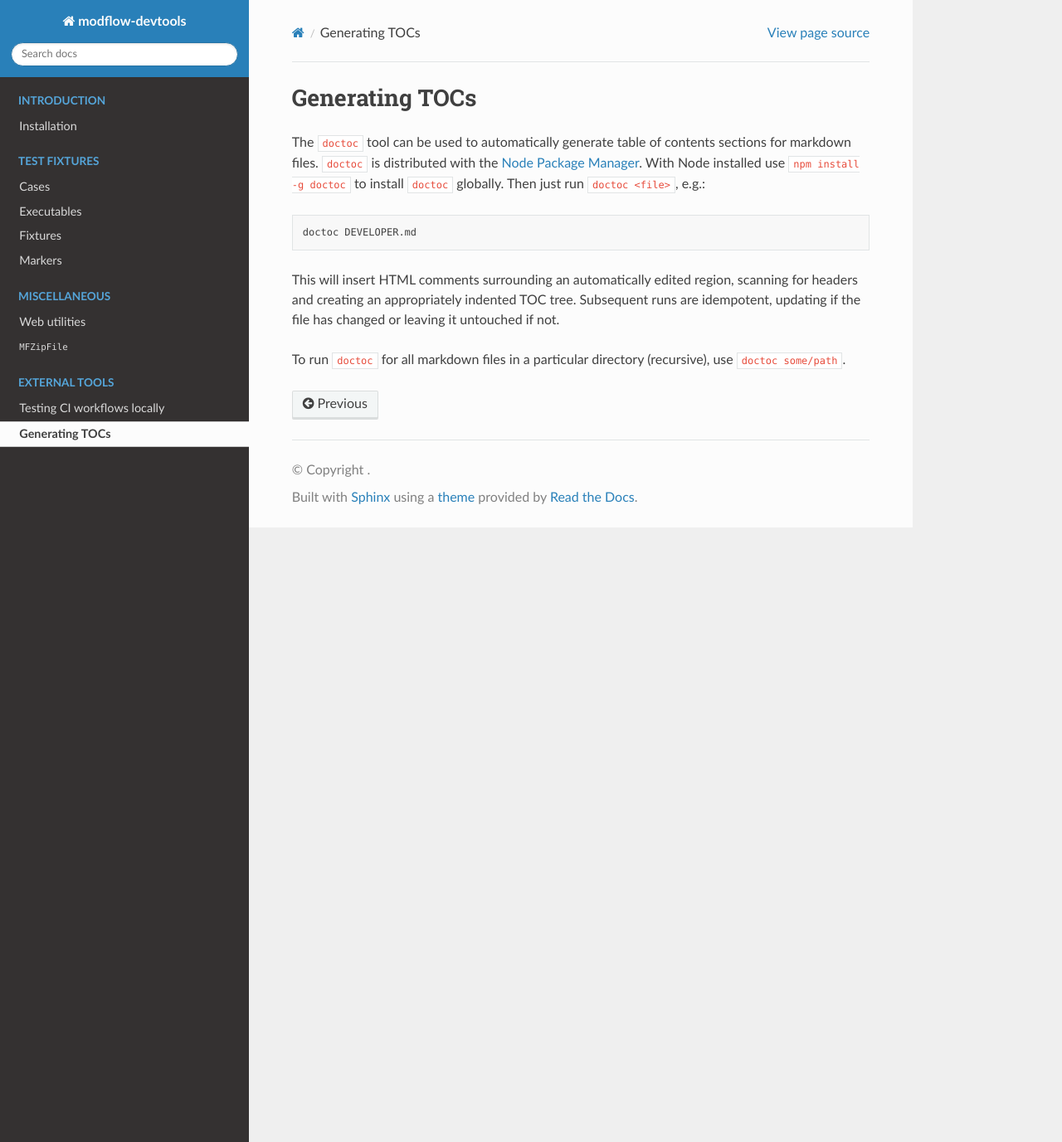
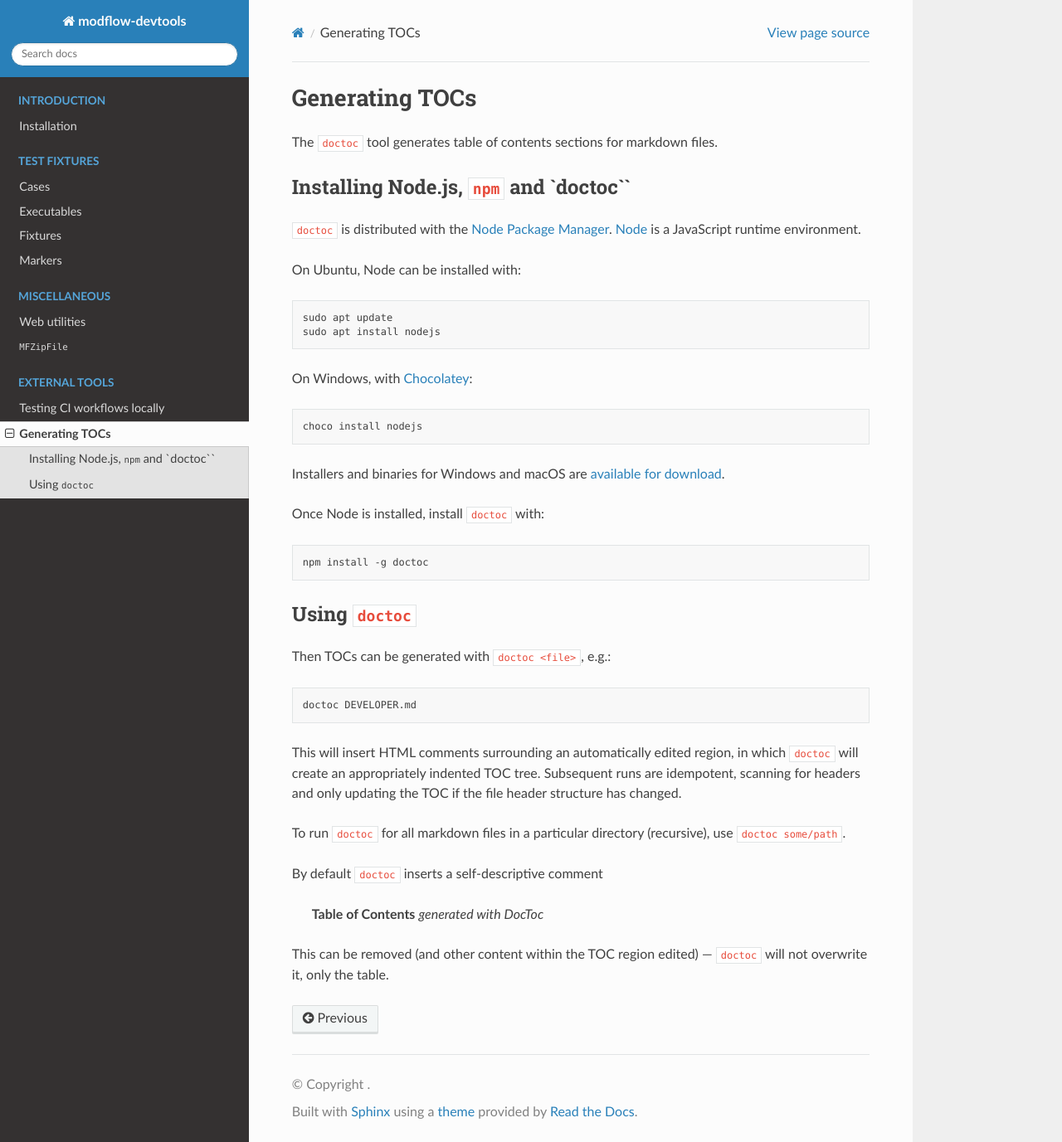
Before and after one commit to MODFLOW-USGS/modflow-devtools, a Sphinx documentation site: the page built from docs/md/doctoc.md, in a window 1280 px wide and 1377 px high. Shown: the whole window at 83% size. Built offline with Sphinx 7.4.7 and the Read the Docs theme 2.0.0, drawn with Linux system fonts in a browser that asks for light colours.

Commit message:
docs: add install and usage docs for node and doctoc (#86)

````diff
--- a/docs/md/doctoc.md
+++ b/docs/md/doctoc.md
@@ -1,11 +1,46 @@
 # Generating TOCs
 
-The [`doctoc`](https://www.npmjs.com/package/doctoc) tool can be used to automatically generate table of contents sections for markdown files. `doctoc` is distributed with the [Node Package Manager](https://docs.npmjs.com/cli/v7/configuring-npm/install). With Node installed use `npm install -g doctoc` to install `doctoc` globally. Then just run `doctoc <file>`, e.g.:
+The [`doctoc`](https://www.npmjs.com/package/doctoc) tool generates table of contents sections for markdown files.
+
+## Installing Node.js, `npm` and `doctoc``
+
+`doctoc` is distributed with the [Node Package Manager](https://docs.npmjs.com/cli/v7/configuring-npm/install). [Node](https://nodejs.org/en) is a JavaScript runtime environment.
+
+On Ubuntu, Node can be installed with:
+
+```shell
+sudo apt update
+sudo apt install nodejs
+```
+
+On Windows, with [Chocolatey](https://community.chocolatey.org/packages/nodejs):
+
+```shell
+choco install nodejs
+```
+
+Installers and binaries for Windows and macOS are [available for download](https://nodejs.org/en/download).
+
+Once Node is installed, install `doctoc` with:
+
+```shell
+npm install -g doctoc
+```
+
+## Using `doctoc`
+
+Then TOCs can be generated with `doctoc <file>`, e.g.:
 
 ```shell
 doctoc DEVELOPER.md
 ```
 
-This will insert HTML comments surrounding an automatically edited region, scanning for headers and creating an appropriately indented TOC tree.  Subsequent runs are idempotent, updating if the file has changed or leaving it untouched if not.
+This will insert HTML comments surrounding an automatically edited region, in which `doctoc` will create an appropriately indented TOC tree. Subsequent runs are idempotent, scanning for headers and only updating the TOC if the file header structure has changed.
 
 To run `doctoc` for all markdown files in a particular directory (recursive), use `doctoc some/path`.
+
+By default `doctoc` inserts a self-descriptive comment
+
+> **Table of Contents** *generated with DocToc*
+
+This can be removed (and other content within the TOC region edited) &mdash; `doctoc` will not overwrite it, only the table.
````
